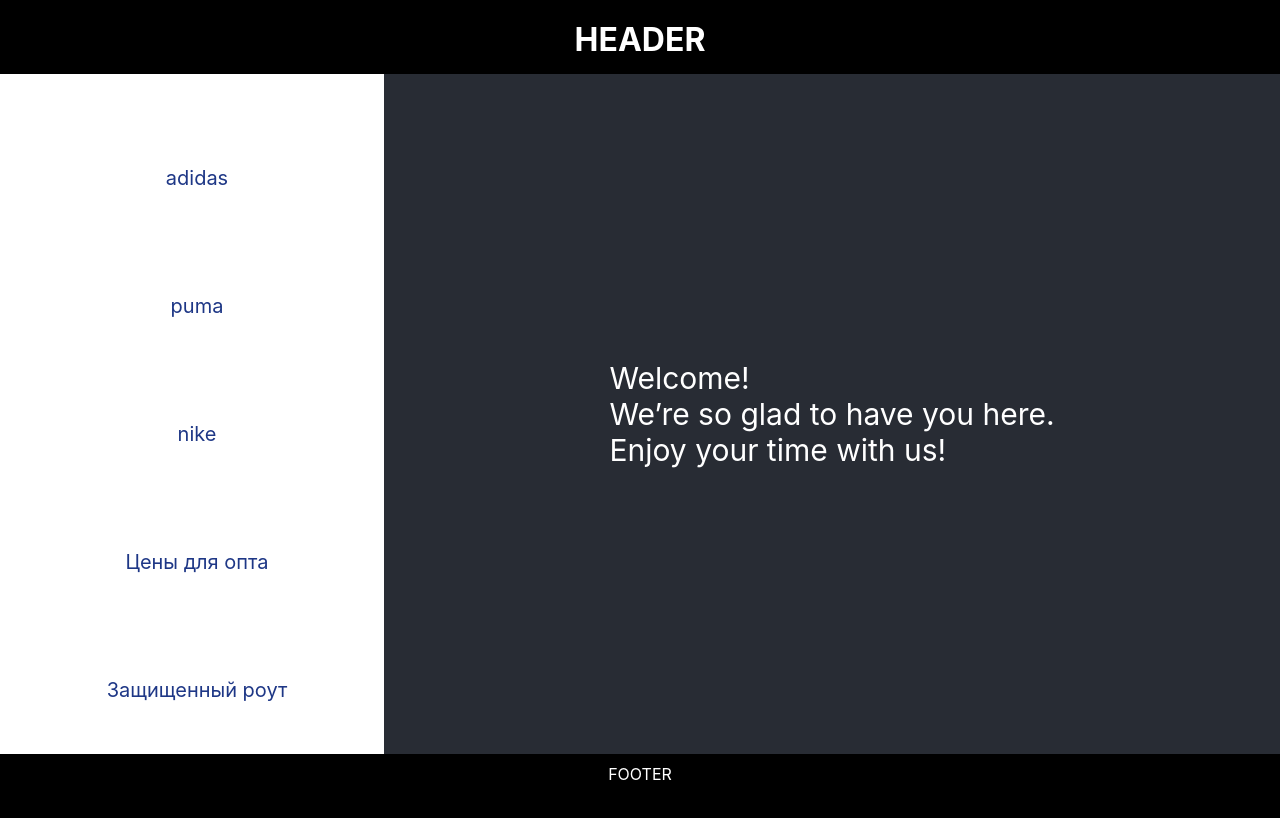
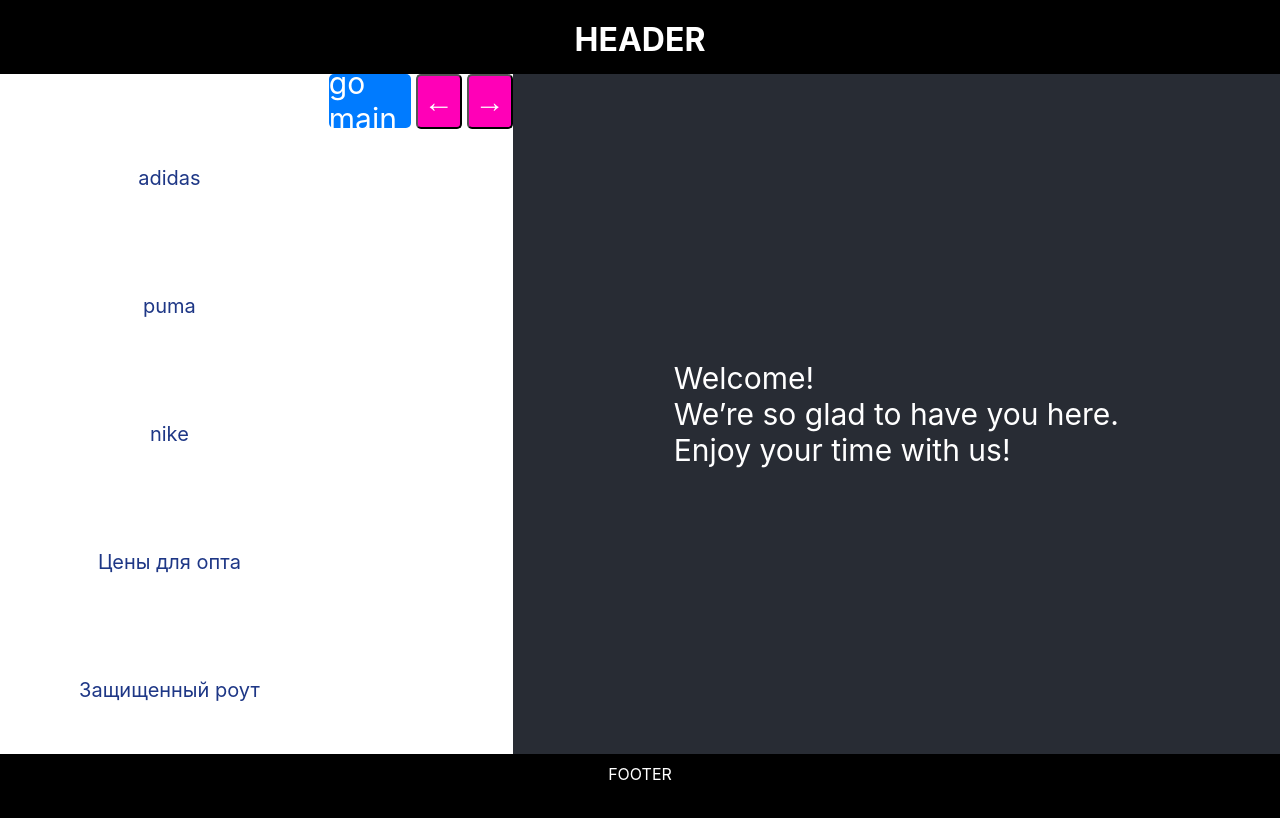
Before and after one commit to yahty01/react-router-snipets, a React (Create React App) app: page / in a window 1280 px wide. Shown: the top 818 px of the page. Built offline with nearby package versions, Linux system fonts and the light colour scheme.

Commit message:
fit(StepNavigation): Добавить кнопки впереть, назад, на главную

```diff
--- a/src/app/App.tsx
+++ b/src/app/App.tsx
@@ -4,6 +4,7 @@
 import {Outlet} from "react-router";
 import {Header} from "../common/components/Header/Header";
 import {Footer} from "../common/components/Footer/Footer";
+import {StepNavigator} from "../common/components/StepNavigator/StepNavigator";
 
 
 function App() {
@@ -12,6 +13,7 @@
       <Header/>
       <div className={s.container}>
         <Sidebar/>
+        <StepNavigator />
         <div className={s.content}>
           <Outlet/>
         </div>
--- /dev/null
+++ b/src/common/components/StepNavigator/StepNavigator.tsx
@@ -0,0 +1,17 @@
+import s from "./style.module.css"
+import {Link} from "react-router-dom";
+import {PATH} from "../../../app/routes/path";
+import {useNavigate} from "react-router";
+
+//todo: При переходе на private route, навигация перестает работать!
+export const StepNavigator = () => {
+  const navigate = useNavigate();
+
+  return (
+    <div className={s.HorizontalNavigation}>
+      <Link className={s.LinkLikeButton} to={PATH.WELCOME}>go main</Link>
+      <button className={s.ButtonLikeLink} onClick={()=>navigate(-1)}>←</button>
+      <button className={s.ButtonLikeLink} onClick={()=>navigate(+1)}>→</button>
+    </div>
+  );
+};
--- /dev/null
+++ b/src/common/components/StepNavigator/style.module.css
@@ -0,0 +1,30 @@
+.LinkLikeButton {
+  height: 54px;
+  background-color: #007bff;
+  color: #fff;
+  text-decoration: none;
+  border-radius: 5px;
+  font-size: 30px;
+  display: flex;
+  align-items: center;
+  justify-content: center;
+}
+.LinkLikeButton:hover {
+  background-color: #0056b3;
+}
+.ButtonLikeLink {
+  margin-left: 5px;
+  height: 55px;
+  background-color: #ff00b7;
+  color: #fff;
+  text-decoration: none;
+  border-radius: 5px;
+  font-size: 30px;
+}
+.ButtonLikeLink:hover {
+  background-color: #980569;
+}
+.HorizontalNavigation {
+  display: flex;
+  justify-content: center;
+}
```
